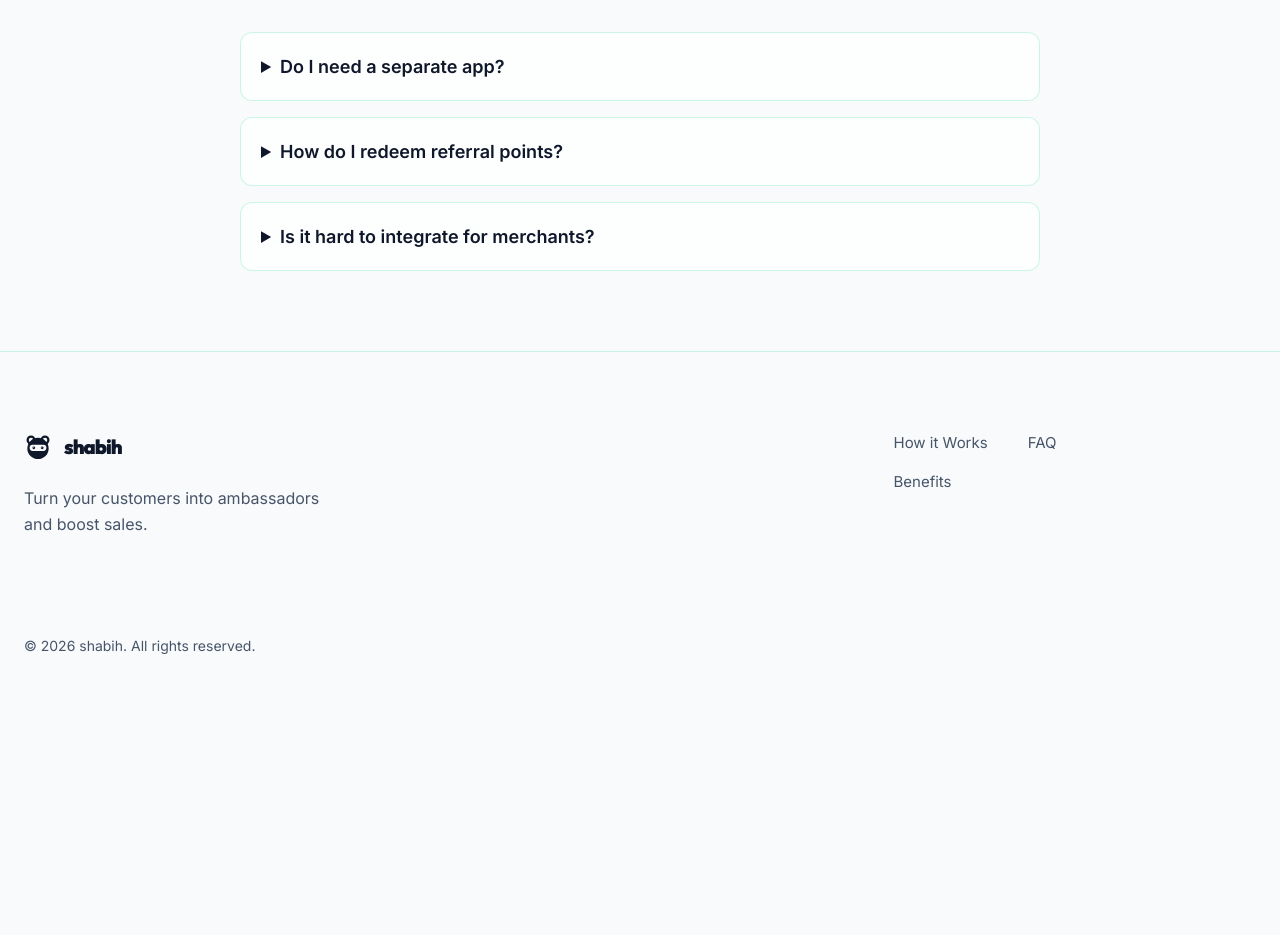
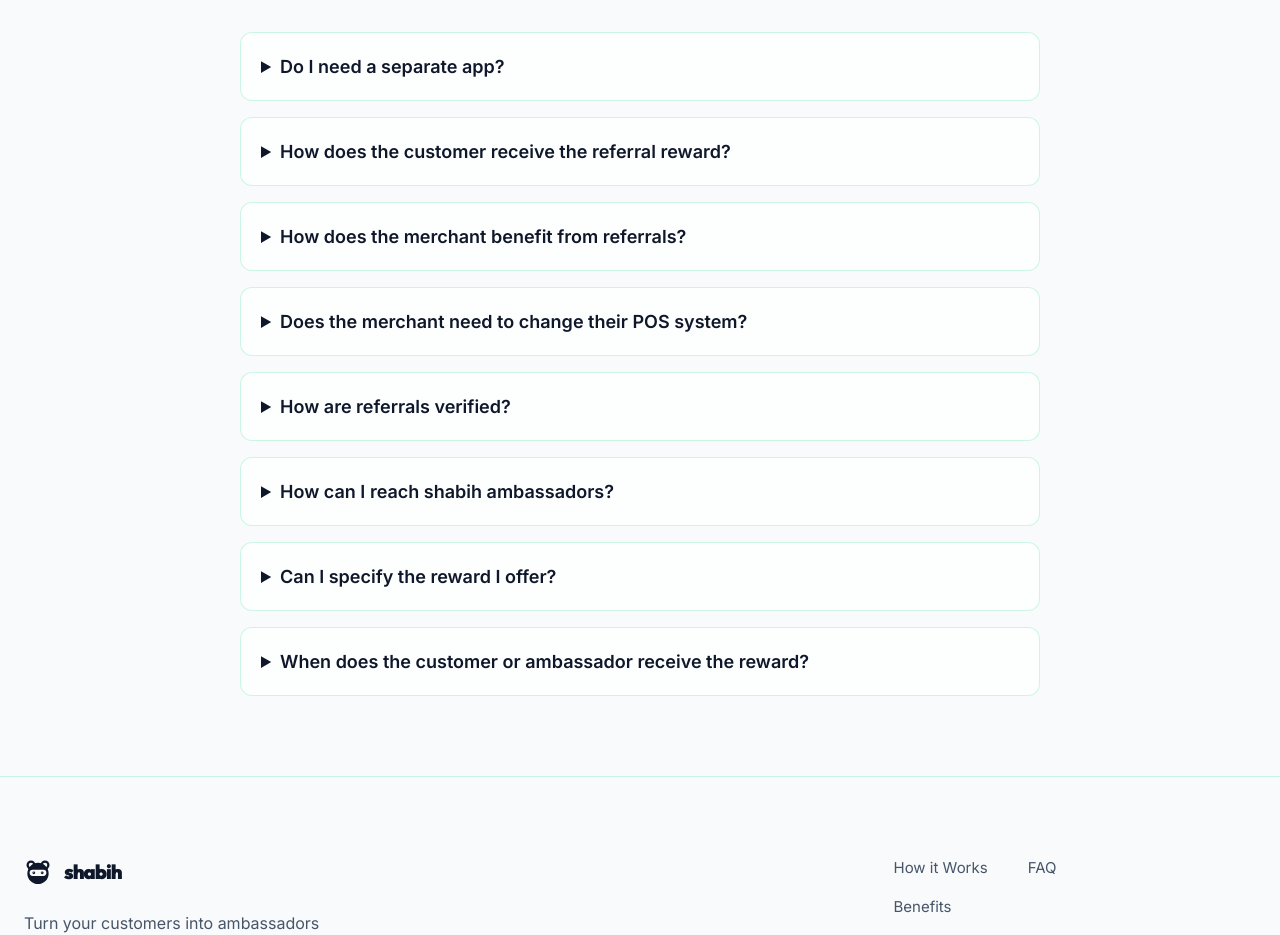
Before and after one commit to shabih2/shabih.io, a React (Vite) app: page / in a window 1280 px wide. Shown: the part 2820-3755 px from the top of the page. Before the commit the page ends 3516 px from the top, so only its background shows below. Built offline with nearby package versions, Linux system fonts and the light colour scheme.

Commit message:
feat: update FAQ list with new 8 questions

```diff
--- a/src/components/Sections.tsx
+++ b/src/components/Sections.tsx
@@ -52,6 +52,11 @@ export const FAQ = () => {
     { q: t('sections.faq1Q'), a: t('sections.faq1A') },
     { q: t('sections.faq2Q'), a: t('sections.faq2A') },
     { q: t('sections.faq3Q'), a: t('sections.faq3A') },
+    { q: t('sections.faq4Q'), a: t('sections.faq4A') },
+    { q: t('sections.faq5Q'), a: t('sections.faq5A') },
+    { q: t('sections.faq6Q'), a: t('sections.faq6A') },
+    { q: t('sections.faq7Q'), a: t('sections.faq7A') },
+    { q: t('sections.faq8Q'), a: t('sections.faq8A') },
   ];
 
   return (
--- a/src/locales/ar.json
+++ b/src/locales/ar.json
@@ -56,11 +56,21 @@
     "quote2Role": "متجر بوتيك",
     "faqTitle": "الأسئلة <1>الشائعة</1>",
     "faq1Q": "هل أحتاج إلى تطبيق منفصل؟",
-    "faq1A": "لا، كل شيء مدمج داخل shabih.",
-    "faq2Q": "كيف يمكنني استبدال نقاط الإحالة؟",
-    "faq2A": "تلقائياً عند عملية الشراء القادمة.",
-    "faq3Q": "هل من الصعب ربط النظام للتجار؟",
-    "faq3A": "الإعداد يستغرق بضع دقائق فقط."
+    "faq1A": "لا، كل شيء مدمج داخل shabih، ولا تحتاج إلى تحميل تطبيق منفصل.",
+    "faq2Q": "كيف يحصل العميل على مكافأة الإحالة؟",
+    "faq2A": "عند نجاح الإحالة واستيفاء شروطها، يحصل العميل على النقاط أو المكافأة المحددة من التاجر.",
+    "faq3Q": "كيف يستفيد التاجر من الإحالات؟",
+    "faq3A": "يصل التاجر إلى عملاء جدد من خلال عملائه الحاليين وسفراء shabih، مما يساعده على زيادة الزيارات والمبيعات.",
+    "faq4Q": "هل يحتاج التاجر إلى تغيير نظام نقاط البيع؟",
+    "faq4A": "لا، صُمم shabih ليكون سهل الربط مع أنظمة التاجر دون الحاجة إلى تغيير نظام نقاط البيع بالكامل.",
+    "faq5Q": "كيف يتم التحقق من الإحالة؟",
+    "faq5A": "يتحقق shabih من تنفيذ الإحالة وفق آلية تضمن احتساب الإحالات الفعلية والحد من التلاعب.",
+    "faq6Q": "كيف أصل إلى سفراء shabih؟",
+    "faq6A": "يمكن للتاجر عرض تجاربه داخل shabih أمام السفراء، ليكتشفوها ويشاركوها مع جمهورهم ويجلبوا عملاء جدد.",
+    "faq7Q": "هل يمكنني تحديد المكافأة التي أقدمها؟",
+    "faq7A": "نعم، يمكن للتاجر تحديد المكافآت والحوافز المناسبة له بما يتناسب مع أهدافه.",
+    "faq8Q": "متى يحصل العميل أو السفير على المكافأة؟",
+    "faq8A": "بعد تحقق الإحالة واستيفاء شروطها، تُضاف المكافأة إلى رصيد المستفيد وفقًا لقواعد البرنامج."
   },
   "footer": {
     "rights": "© 2026 shabih. جميع الحقوق محفوظة."
--- a/src/locales/en.json
+++ b/src/locales/en.json
@@ -56,11 +56,21 @@
     "quote2Role": "Boutique Shop",
     "faqTitle": "Frequently Asked <1>Questions</1>",
     "faq1Q": "Do I need a separate app?",
-    "faq1A": "No, everything is inside shabih.",
-    "faq2Q": "How do I redeem referral points?",
-    "faq2A": "Automatically upon your next purchase.",
-    "faq3Q": "Is it hard to integrate for merchants?",
-    "faq3A": "Setup takes just a few minutes."
+    "faq1A": "No, everything is integrated into shabih, and you don't need to download a separate app.",
+    "faq2Q": "How does the customer receive the referral reward?",
+    "faq2A": "Upon a successful referral meeting the conditions, the customer receives points or the reward specified by the merchant.",
+    "faq3Q": "How does the merchant benefit from referrals?",
+    "faq3A": "The merchant reaches new customers through their existing customers and shabih ambassadors, helping them increase visits and sales.",
+    "faq4Q": "Does the merchant need to change their POS system?",
+    "faq4A": "No, shabih is designed to easily integrate with merchant systems without needing to replace the entire POS system.",
+    "faq5Q": "How are referrals verified?",
+    "faq5A": "shabih verifies the referral execution based on a mechanism that guarantees actual referrals and limits manipulation.",
+    "faq6Q": "How can I reach shabih ambassadors?",
+    "faq6A": "Merchants can showcase their experiences within shabih to ambassadors, allowing them to discover, share with their audience, and bring new customers.",
+    "faq7Q": "Can I specify the reward I offer?",
+    "faq7A": "Yes, merchants can set appropriate rewards and incentives that align with their goals.",
+    "faq8Q": "When does the customer or ambassador receive the reward?",
+    "faq8A": "After the referral is verified and conditions are met, the reward is added to the beneficiary's balance according to the program rules."
   },
   "footer": {
     "rights": "© 2026 shabih. All rights reserved."
```
